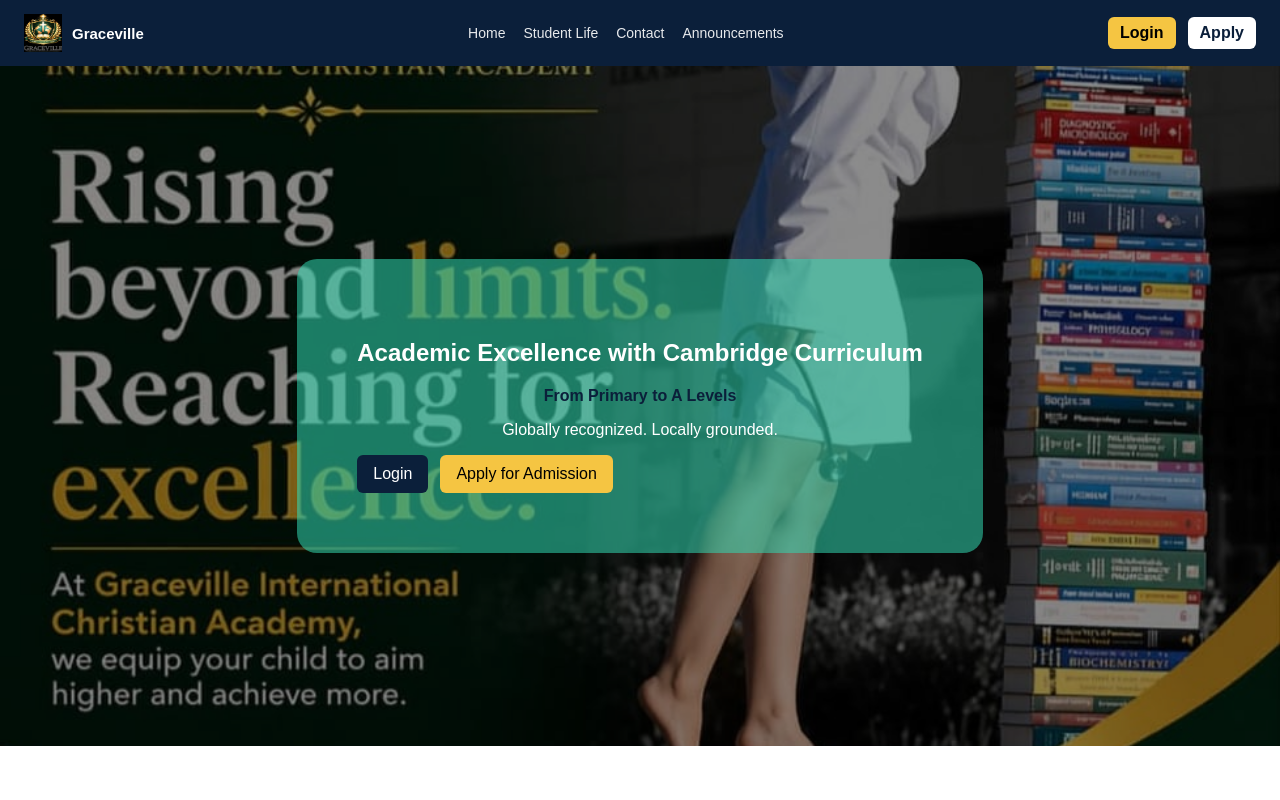
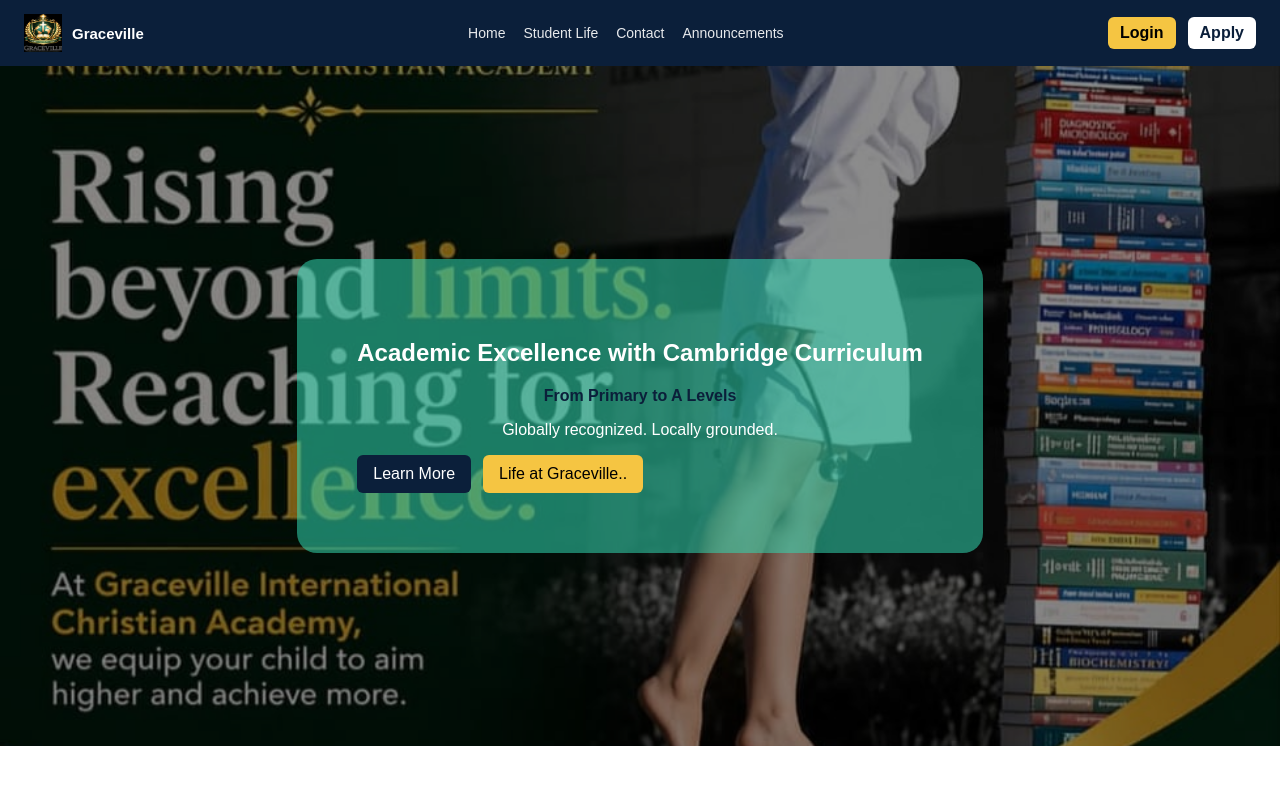
Before and after one commit to GweStanley/Frontend_Graceville, a Next.js app: page / in a window 1280 px wide. Shown: the top 800 px of the page. Built offline with nearby package versions, Linux system fonts and the light colour scheme.

Commit message:
home page update

```diff
--- a/app/page.js
+++ b/app/page.js
@@ -62,14 +62,14 @@
                 <p className="sub">{slide.sub}</p>
 
                 <div className="heroCTA">
-                  <a href="/login" className="primaryBtn">Login</a>
+                  <a href="/#about" className="primaryBtn"> Learn More</a>
 
                   <a
-                    href="https://docs.google.com/forms/d/e/1FAIpQLSePPooFxqdYLX7V31EkAcwLNEwACrGbZabX9pSL0z7k7XKg-Q/viewform"
+                    href="/student-life"
                     target="_blank"
                     className="secondaryBtn"
                   >
-                    Apply for Admission
+                    Life at Graceville..
                   </a>
                 </div>
               </div>
--- a/components/layout/Navbar.js
+++ b/components/layout/Navbar.js
@@ -46,7 +46,7 @@
           className="hamburger"
           onClick={() => setMenuOpen(!menuOpen)}
         >
-          ☰
+          Menu ☰
         </div>
 
         {/* DESKTOP LINKS */}
```
